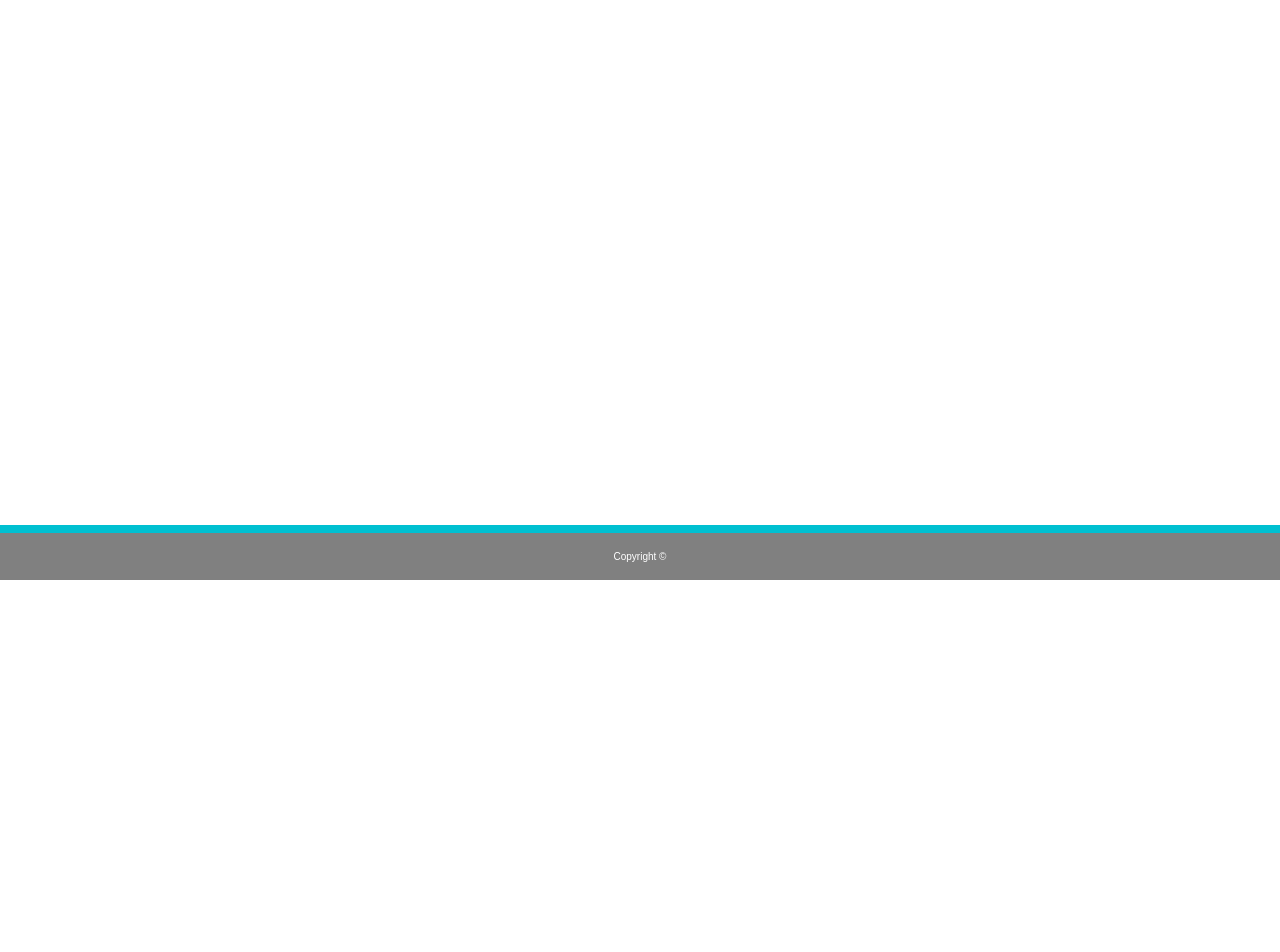
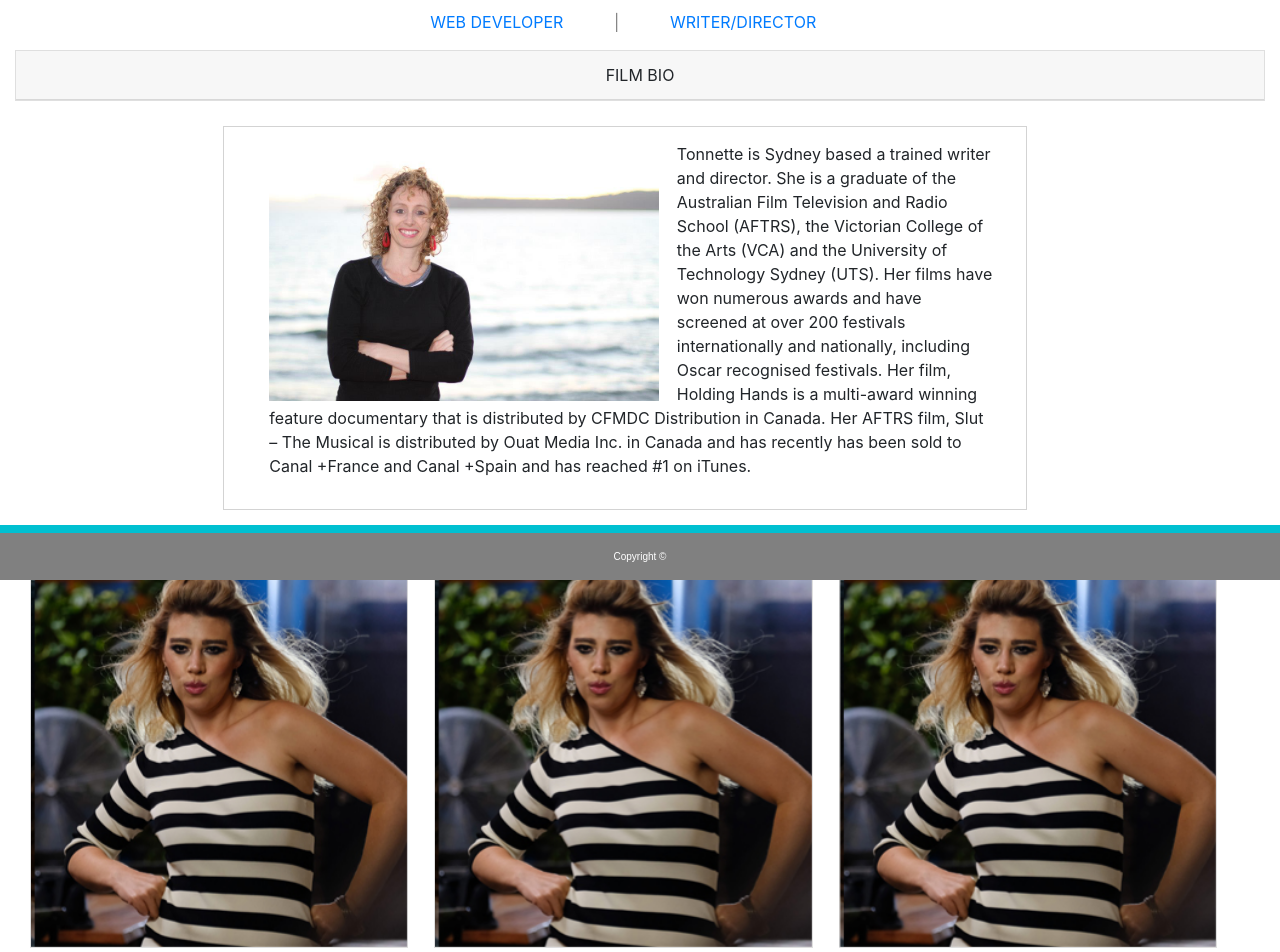
Before and after one commit to Tonnette/React-Portfolio, a React (Create React App) app in the folder react-portfolio/: page /films in a window 1280 px wide. Shown: the part 220-1172 px from the top of the page. Before the commit the page ends 800 px from the top, so only its background shows below. Built offline with nearby package versions, Linux system fonts and the light colour scheme.

Commit message:
added films page

```diff
--- a/react-portfolio/src/components/Navbar/index.js
+++ b/react-portfolio/src/components/Navbar/index.js
@@ -4,11 +4,7 @@ import "./style.css";
 import Navbar from 'react-bootstrap/Navbar';
 import Nav from 'react-bootstrap/Nav';
 import NavDropdown from 'react-bootstrap/NavDropdown';
-import Form from 'react-bootstrap/Form';
-import FormControl from 'react-bootstrap/FormControl';
-import Button from 'react-bootstrap/Button';
-import Container from 'react-bootstrap/Container';
-import { Row, Col } from "react-bootstrap"
+
 
 // Depending on the current path, this component sets the "active" class on the appropriate navigation link item
 function Mynavbar() {
--- a/react-portfolio/src/components/pages/Films.js
+++ b/react-portfolio/src/components/pages/Films.js
@@ -1,17 +1,196 @@
 import React from "react";
+import { Link } from "react-router-dom";
 import "../assets/css/style.css"
 
-function Web() {
+function Films() {
   return (
-   <div className="container">
+
+    <div className="container">
+      <div className="row">
+        <div className="col-lg-12 col-md-12 col-sm-12">
+          <p className="myName">Tonnette Stanford</p>
+        </div>
+      </div>
+      <div className="row">
+        <div className="col-lg-5 col-md-5 col-md-offset-1 col-sm-5 col-xs-5 red">
+          <Link
+            to="/"
+            className={
+              window.location.pathname === "/" || window.location.pathname === "/"
+
+            }
+          >
+            WEB DEVELOPER
+            </Link>
+        </div>
+        <div className="col-lg-1 col-md-1 col-sm-1 col-xs-1 green">
+          <p className="sep">|</p>
+        </div>
+
+
+        <div className="col-lg-4 col-md-5 col-sm-4 col-xs-5 blue">
+          <Link
+            to="/films"
+            className={
+              window.location.pathname === "/films" || window.location.pathname === "/films"
+
+            }
+          >
+            WRITER/DIRECTOR
+            </Link>
+        </div>
+
+
+      </div>
+
+
+      <div className="card">
+        <div className="card-header">
+          FILM BIO
+        </div>
+
+      </div>
+
+      <div className="container">
         <div className="row">
-            <div className="col-lg-12 col-md-12 col-sm-12">
-                <p className="myName">Films</p>
+          <div className="col-lg-8 offset-lg-2 col-md-12 col-sm-12">
+            <div className="container myContainer myContainerIndex">
+
+
+              <div className="row myRowBio">
+                <div className="col-lg-12 col-md-12 col-sm-12">
+                  <p className="myText">
+                    <img className="float-left mr-2 mb-1 myImage" src={require("../assets/images/ton.jpg")} alt="toni puts on jacket" /> Tonnette is Sydney based a trained writer and director. She is a graduate of the Australian Film Television and Radio
+                                School (AFTRS), the Victorian College of the Arts (VCA) and the University of Technology Sydney (UTS). Her films have won numerous awards and have screened at over 200 festivals internationally and nationally, including
+                                Oscar recognised festivals. Her film, Holding Hands is a multi-award winning feature documentary that is distributed by CFMDC Distribution in Canada. Her AFTRS film, Slut – The Musical is distributed by Ouat Media Inc.
+                                in Canada and has recently has been sold to Canal +France and Canal +Spain and has reached #1 on iTunes.
+
+
+                            </p>
+                </div>
+              </div>
             </div>
+          </div>
         </div>
+      </div>
+
+      <div className="container-fluid myContainer ">
+        <div className="row firstRow row-centered">
+          <div className="col-sm-12 col-md-6 col-lg-4 col-xl-4 col-centered">
+            <div className="card rompCard">
+              <a href="romp.html">
+                <img src={require("../assets/images/thumbnails/romp-thumb.jpg")} className="card-img-top thumbnail romp" alt="catwallk pose" />
+                <div className="middle1">
+                  <div className="text1">Romp | Web Series</div>
+                </div>
+              </a>
+            </div>
+          </div>
+          <div className="col-sm-12 col-md-6 col-lg-4 col-xl-4 col-centered">
+            <div className="card rompCard">
+              <a href="romp.html">
+                <img src={require("../assets/images/thumbnails/romp-thumb.jpg")} className="card-img-top thumbnail romp" alt="catwallk pose" />
+                <div className="middle1">
+                  <div className="text1">Romp | Web Series</div>
+                </div>
+              </a>
+            </div>
+          </div>
+          <div className="col-sm-12 col-md-6 col-lg-4 col-xl-4 col-centered">
+            <div className="card rompCard">
+              <a href="romp.html">
+                <img src={require("../assets/images/thumbnails/romp-thumb.jpg")} className="card-img-top thumbnail romp" alt="catwallk pose" />
+                <div className="middle1">
+                  <div className="text1">Romp | Web Series</div>
+                </div>
+              </a>
+            </div>
+          </div>
+
         </div>
+        <div className="row firstRow row-centered">
+        <div className="col-sm-12 col-md-6 col-lg-4 col-xl-4 col-centered">
+            <div className="card rompCard">
+              <a href="romp.html">
+                <img src={require("../assets/images/thumbnails/romp-thumb.jpg")} className="card-img-top thumbnail romp" alt="catwallk pose" />
+                <div className="middle1">
+                  <div className="text1">Romp | Web Series</div>
+                </div>
+              </a>
+            </div>
+          </div>
+          <div className="col-sm-12 col-md-6 col-lg-4 col-xl-4 col-centered">
+            <div className="card rompCard">
+              <a href="romp.html">
+                <img src={require("../assets/images/thumbnails/romp-thumb.jpg")} className="card-img-top thumbnail romp" alt="catwallk pose" />
+                <div className="middle1">
+                  <div className="text1">Romp | Web Series</div>
+                </div>
+              </a>
+            </div>
+          </div>
+          <div className="col-sm-12 col-md-6 col-lg-4 col-xl-4 col-centered">
+            <div className="card rompCard">
+              <a href="romp.html">
+                <img src={require("../assets/images/thumbnails/romp-thumb.jpg")} className="card-img-top thumbnail romp" alt="catwallk pose" />
+                <div className="middle1">
+                  <div className="text1">Romp | Web Series</div>
+                </div>
+              </a>
+            </div>
+          </div>
+
+
+
+
+
+
+          </div>
+          <div className="row firstRow row-centered">
+          <div className="col-sm-12 col-md-6 col-lg-4 col-xl-4 col-centered">
+            <div className="card rompCard">
+              <a href="romp.html">
+                <img src={require("../assets/images/thumbnails/romp-thumb.jpg")} className="card-img-top thumbnail romp" alt="catwallk pose" />
+                <div className="middle1">
+                  <div className="text1">Romp | Web Series</div>
+                </div>
+              </a>
+            </div>
+          </div>
+          <div className="col-sm-12 col-md-6 col-lg-4 col-xl-4 col-centered">
+            <div className="card rompCard">
+              <a href="romp.html">
+                <img src={require("../assets/images/thumbnails/romp-thumb.jpg")} className="card-img-top thumbnail romp" alt="catwallk pose" />
+                <div className="middle1">
+                  <div className="text1">Romp | Web Series</div>
+                </div>
+              </a>
+            </div>
+          </div>
+          <div className="col-sm-12 col-md-6 col-lg-4 col-xl-4 col-centered">
+            <div className="card rompCard">
+              <a href="romp.html">
+                <img src={require("../assets/images/thumbnails/romp-thumb.jpg")} className="card-img-top thumbnail romp" alt="catwallk pose" />
+                <div className="middle1">
+                  <div className="text1">Romp | Web Series</div>
+                </div>
+              </a>
+            </div>
+          </div>
+
+
+
+            </div>
+      </div>
+    </div>
+
+
+
+
+
+
 
   );
 }
 
-export default Web;
+export default Films;
--- a/react-portfolio/src/components/pages/Web.js
+++ b/react-portfolio/src/components/pages/Web.js
@@ -1,4 +1,5 @@
 import React from "react";
+import { Link } from "react-router-dom";
 import "../assets/css/style.css"
 
 function Web() {
@@ -13,9 +14,19 @@ function Web() {
 
 
 
+
+
             <div className="row">
                 <div className="col-lg-5 col-md-5 col-md-offset-1 col-sm-5 col-xs-5 red">
-                <a href="web.html" className="web">WEB DEVELOPER</a>
+                    <Link
+                        to="/"
+                        className={
+                            window.location.pathname === "/" || window.location.pathname === "/"
+
+                        }
+                    >
+                        WEB DEVELOPER
+            </Link>
                 </div>
 
 
@@ -27,7 +38,15 @@ function Web() {
 
 
                 <div className="col-lg-4 col-md-5 col-sm-4 col-xs-5 blue">
-                <a href="films.html" className="web">WRITER/DIRECTOR</a>
+                    <Link
+                        to="/films"
+                        className={
+                            window.location.pathname === "/films" || window.location.pathname === "/films"
+
+                        }
+                    >
+                        WRITER/DIRECTOR
+            </Link>
                 </div>
 
 
@@ -117,10 +136,10 @@ function Web() {
                                 this allows them to also add their own reviews. They can also go into their profile page
                                 and delete any of their reviews that they
                                 are not happy with.
-                                <br/>
+                                <br />
                                         <b>Technologies used:</b> Node.js, MYSQL, JQuery, Javascript, MVC structure, CRUD, AJAX,
                                 Heroku, HTML, CSS, Materialize, The Moviedb API
-                                <br/>
+                                <br />
 
                                         <b>Packages used:</b> Express.js, Sequalize, Handlebars, Passport, Bcryptjs, Path
                                 <br />
@@ -274,11 +293,11 @@ function Web() {
                                 The user can find the weather of various cities around the world getting a 5 day
                                 forecast. This was built using an AJAX call to retriev data. It dynamically updates HTML
                                 and CSS by storing user data in local storage.
-                                <br/> It includes a search history so that users can access their past search terms.
+                                <br /> It includes a search history so that users can access their past search terms.
                                 Clicking on the city name will perform a new search that returns current and future
                                 conditions for that city. This app displays: the city,
                                 the date, the weather icon, temp, humidity, wind speed, and the UV Index
-                                <br/>
+                                <br />
                                         <div className="profileButton">
                                             <a href="https://tonnette.github.io/" target="_blank"
                                                 className="btn btn-outline-info">Weather App</a> &nbsp;
@@ -327,7 +346,7 @@ function Web() {
                                 The user can then log their score in the high scores section. The user also has the
                                 ability to clear all high scores. This website was built using bootstrap, html, CSS,
                                 JavaScript and a bit of Jquery.
-                                <br/>
+                                <br />
                                         <div className="profileButton">
                                             <a href="https://tonnette.github.io/quiz/" target="_blank"
                                                 className="btn btn-outline-info">Coding Quiz
@@ -373,7 +392,7 @@ function Web() {
                                 present, or the future. The colours will change depending on the time of day. Grey for
                                 past, pink for present and green for future hours. This website was built using
                                 bootstrap, html, CSS, JavaScript, JQuery and Moment.js
-                                <br/>
+                                <br />
                                         <div className="profileButton">
                                             <a href="https://tonnette.github.io/day-planner/" target="_blank"
                                                 className="btn btn-outline-info">Day Planner
```
Lines whose indentation alone changed are shown as unchanged.
